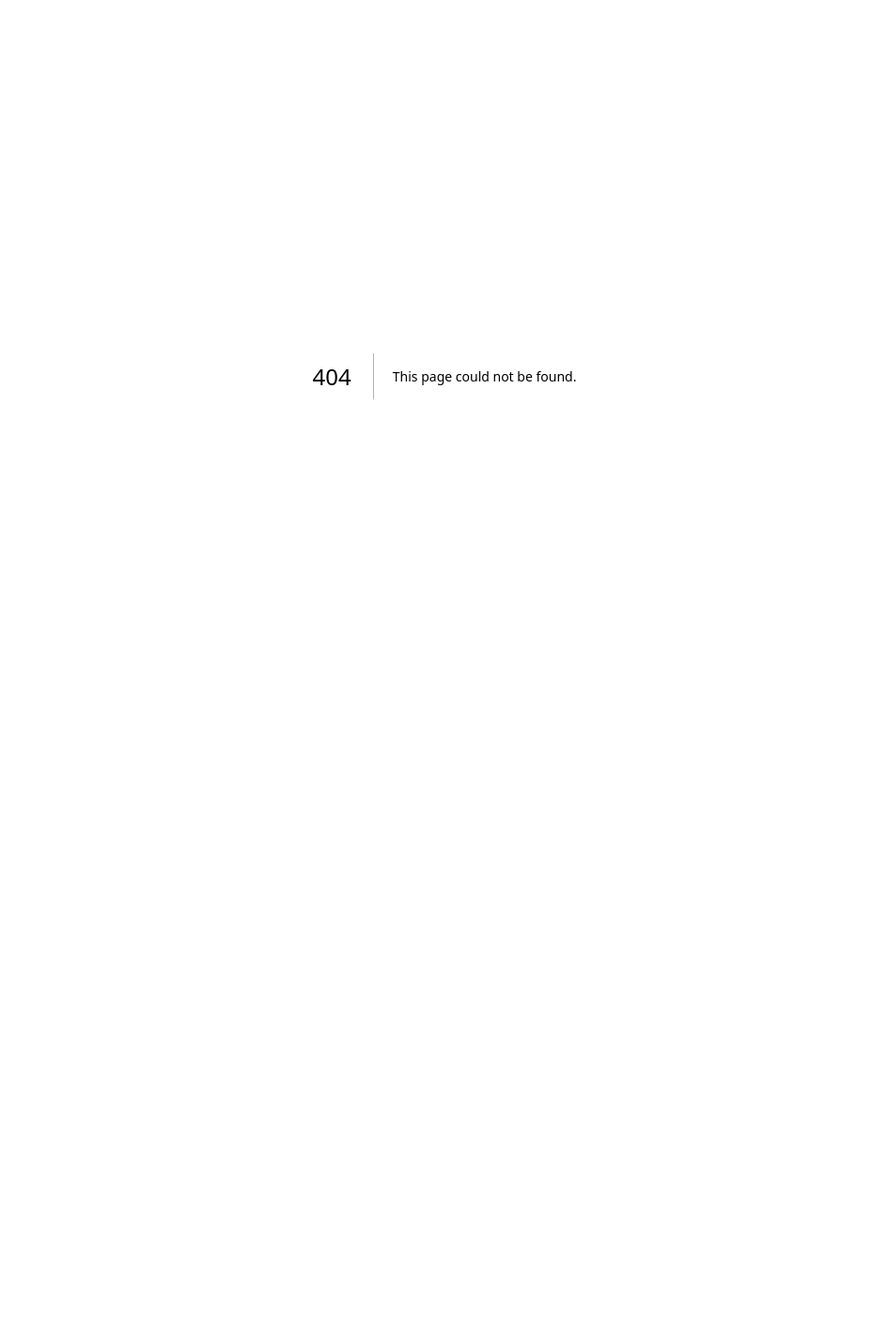
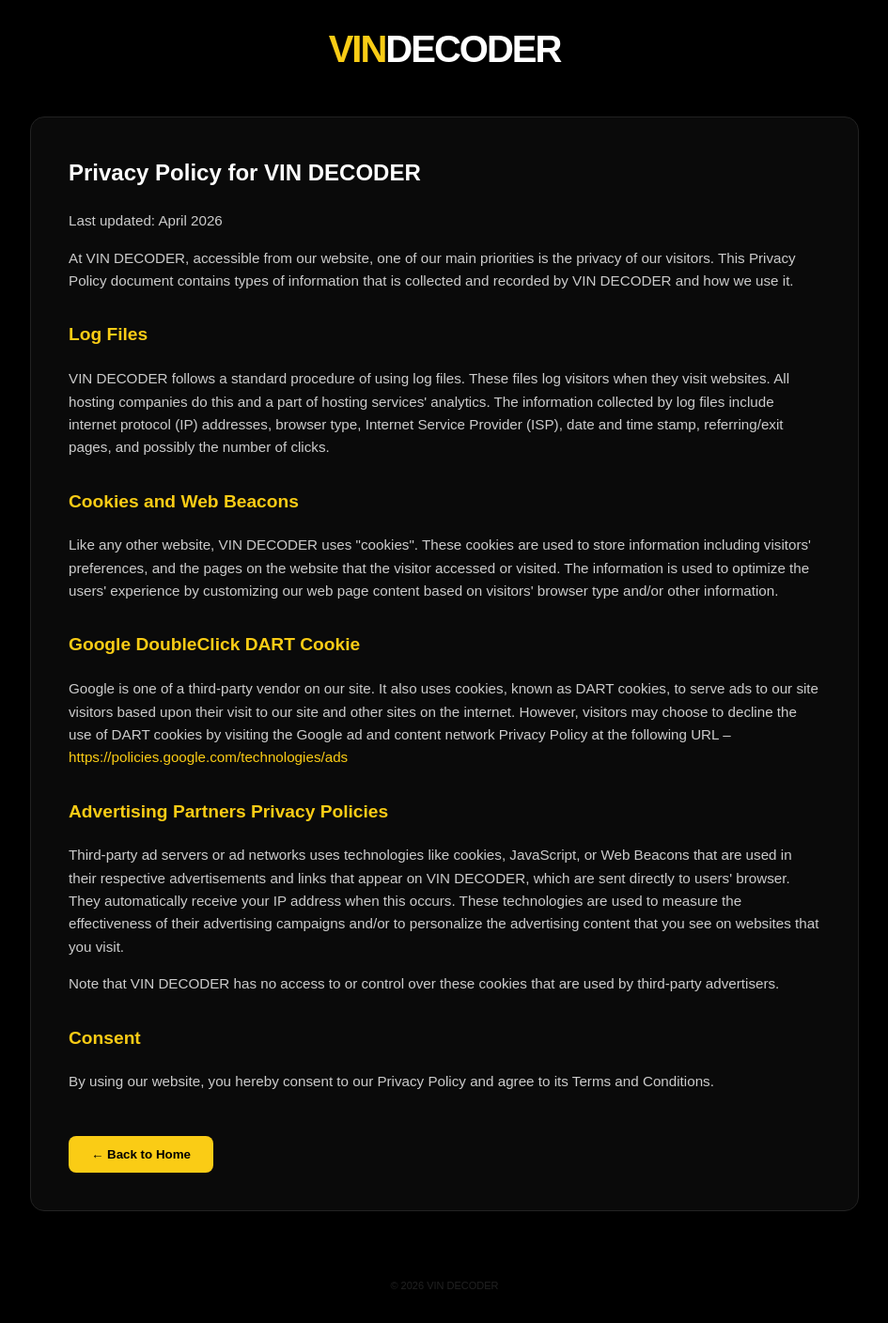
Before and after one commit to ssamosyk-netizen/vindecoder-space, a Next.js app: page /privacy in a window 1280 px wide. Before the commit this address had no page. Shown: the whole page at 94% size, without its empty margins (167-1112 px from the left). Before the commit the page ends 800 px from the top, so only its background shows below. Built offline with nearby package versions, Linux system fonts and the light colour scheme.

Commit message:
Create privacy.js

```diff
--- /dev/null
+++ b/pages/privacy.js
@@ -0,0 +1,73 @@
+import React from 'react';
+import Head from 'next/head';
+import { useRouter } from 'next/router';
+
+export default function PrivacyPolicy() {
+  const router = useRouter();
+
+  return (
+    <div className="container">
+      <Head>
+        <title>Privacy Policy | VIN DECODER</title>
+        <link rel="icon" type="image/png" href="/favicon.png" />
+      </Head>
+
+      <div className="header">
+        <h1 onClick={() => router.push('/')} style={{cursor: 'pointer'}}>
+          <span className="yellow">VIN</span><span className="white">DECODER</span>
+        </h1>
+      </div>
+
+      <main className="content">
+        <h2>Privacy Policy for VIN DECODER</h2>
+        <p>Last updated: April 2026</p>
+
+        <p>At VIN DECODER, accessible from our website, one of our main priorities is the privacy of our visitors. This Privacy Policy document contains types of information that is collected and recorded by VIN DECODER and how we use it.</p>
+
+        <h3>Log Files</h3>
+        <p>VIN DECODER follows a standard procedure of using log files. These files log visitors when they visit websites. All hosting companies do this and a part of hosting services' analytics. The information collected by log files include internet protocol (IP) addresses, browser type, Internet Service Provider (ISP), date and time stamp, referring/exit pages, and possibly the number of clicks.</p>
+
+        <h3>Cookies and Web Beacons</h3>
+        <p>Like any other website, VIN DECODER uses "cookies". These cookies are used to store information including visitors' preferences, and the pages on the website that the visitor accessed or visited. The information is used to optimize the users' experience by customizing our web page content based on visitors' browser type and/or other information.</p>
+
+        <h3>Google DoubleClick DART Cookie</h3>
+        <p>Google is one of a third-party vendor on our site. It also uses cookies, known as DART cookies, to serve ads to our site visitors based upon their visit to our site and other sites on the internet. However, visitors may choose to decline the use of DART cookies by visiting the Google ad and content network Privacy Policy at the following URL – <a href="https://policies.google.com/technologies/ads" target="_blank" rel="noreferrer">https://policies.google.com/technologies/ads</a></p>
+
+        <h3>Advertising Partners Privacy Policies</h3>
+        <p>Third-party ad servers or ad networks uses technologies like cookies, JavaScript, or Web Beacons that are used in their respective advertisements and links that appear on VIN DECODER, which are sent directly to users' browser. They automatically receive your IP address when this occurs. These technologies are used to measure the effectiveness of their advertising campaigns and/or to personalize the advertising content that you see on websites that you visit.</p>
+        <p>Note that VIN DECODER has no access to or control over these cookies that are used by third-party advertisers.</p>
+
+        <h3>Consent</h3>
+        <p>By using our website, you hereby consent to our Privacy Policy and agree to its Terms and Conditions.</p>
+
+        <button className="back-btn" onClick={() => router.push('/')}>← Back to Home</button>
+      </main>
+
+      <footer className="footer"><p>© 2026 VIN DECODER</p></footer>
+
+      <style jsx global>{`
+        body { background-color: #000; color: #ccc; font-family: sans-serif; line-height: 1.6; margin: 0; padding: 0;}
+        .container { padding: 20px; min-height: 100vh; box-sizing: border-box; display: flex; flex-direction: column; align-items: center; }
+        .header { text-align: center; margin-bottom: 40px; width: 100%; }
+        .header h1 { font-size: 2.5rem; font-weight: 900; margin: 0; letter-spacing: -2px; }
+        .yellow { color: #facc15; } .white { color: #fff; }
+
+        .content { max-width: 800px; width: 100%; background: #0a0a0a; border: 1px solid #222; padding: 40px; border-radius: 15px; }
+        .content h2 { color: #fff; margin-top: 0; }
+        .content h3 { color: #facc15; margin-top: 30px; font-size: 1.2rem; }
+        .content p { margin-bottom: 15px; font-size: 0.95rem; }
+        .content a { color: #facc15; text-decoration: none; }
+        .content a:hover { text-decoration: underline; }
+
+        .back-btn { background: #facc15; color: #000; border: none; padding: 12px 24px; border-radius: 8px; font-weight: bold; cursor: pointer; margin-top: 30px; transition: 0.2s; }
+        .back-btn:hover { background: #fff; }
+
+        .footer { text-align: center; margin-top: 60px; color: #222; font-size: 11px; }
+
+        @media (max-width: 600px) {
+          .content { padding: 20px; }
+        }
+      `}</style>
+    </div>
+  );
+}
```
